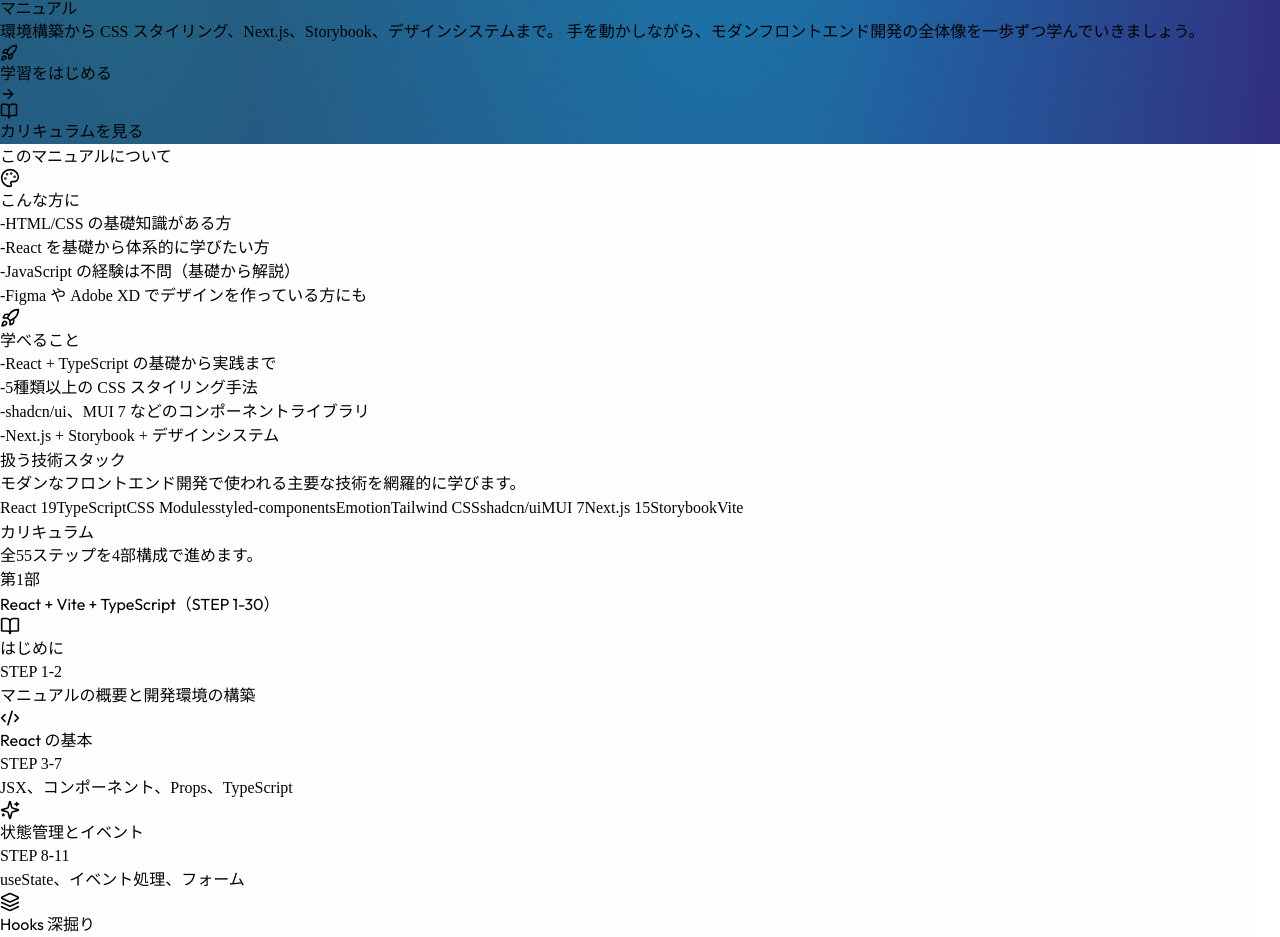
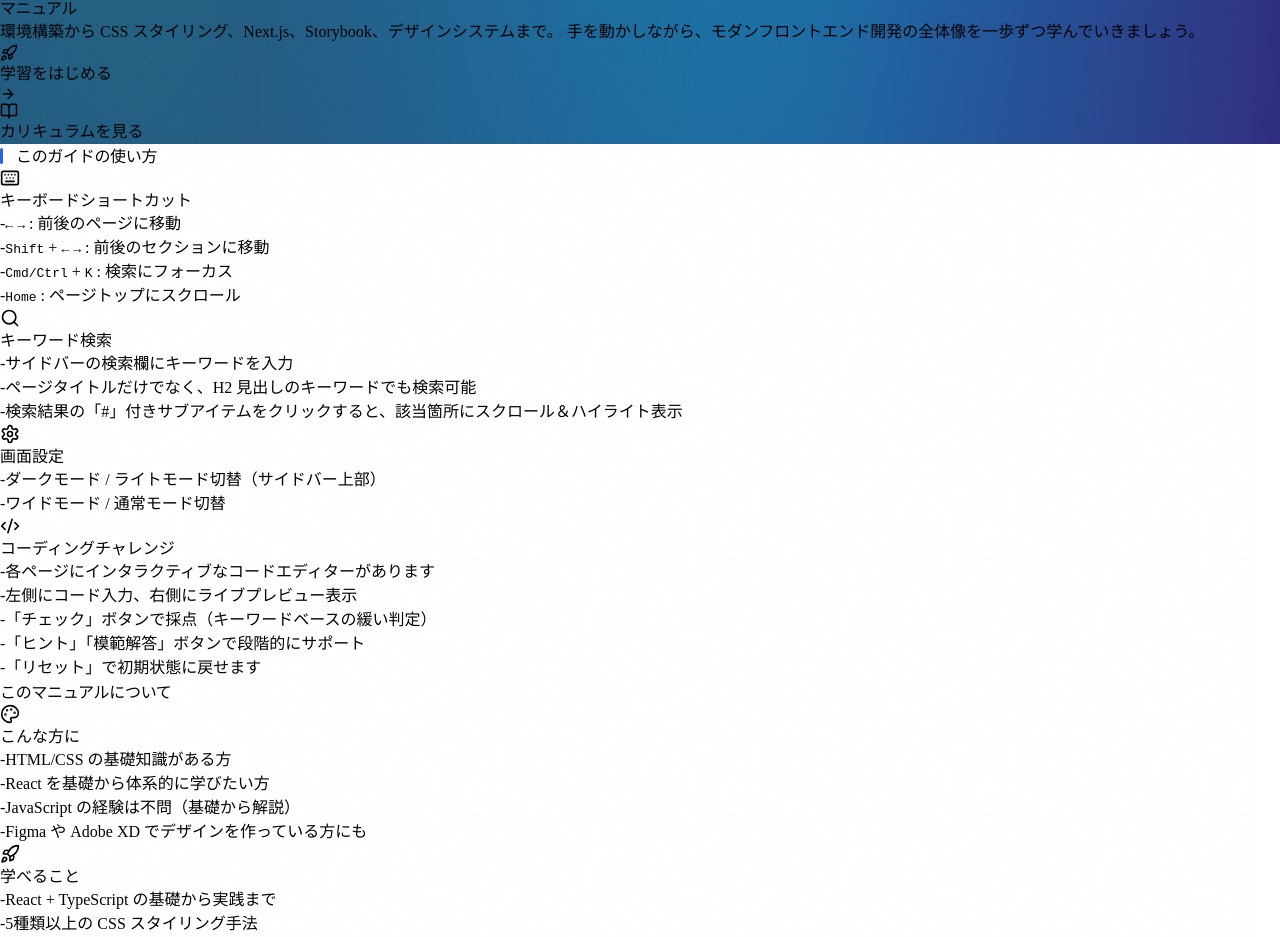
Before and after one commit to BoxPistols/react-manual, a React (Vite) app in the folder client/: page / in a window 1280 px wide. Shown: the part 4933-5870 px from the top of the page. Built offline with nearby package versions, Linux system fonts and the light colour scheme.

Commit message:
ホームページにガイドの使い方セクション追加

```diff
--- a/client/src/pages/Home.tsx
+++ b/client/src/pages/Home.tsx
@@ -1,4 +1,4 @@
-import { BookOpen, Code2, Layers, Palette, Rocket, Server, Layout, Sparkles, Zap, ArrowRight } from 'lucide-react';
+import { BookOpen, Code2, Layers, Palette, Rocket, Server, Layout, Sparkles, Zap, ArrowRight, Keyboard, Search, Settings } from 'lucide-react';
 import { Link } from 'wouter';
 import PageNavigation from '@/components/PageNavigation';
 
@@ -203,6 +203,110 @@
             </a>
           </div>
         </div>
+      </div>
+
+      {/* このガイドの使い方 */}
+      <div className="max-w-4xl mx-auto px-4 md:px-8 pt-16 pb-8">
+        <section>
+          <h2 className="text-3xl font-bold text-foreground mb-8 section-accent">このガイドの使い方</h2>
+          <div className="grid md:grid-cols-2 gap-6">
+            {/* キーボードショートカット */}
+            <div className="rounded-xl border border-border bg-card p-6 card-hover">
+              <div className="w-10 h-10 rounded-xl bg-violet-100 dark:bg-violet-900/40 flex items-center justify-center mb-4">
+                <Keyboard size={20} className="text-violet-600 dark:text-violet-400" />
+              </div>
+              <h3 className="text-lg font-bold text-foreground mb-3">キーボードショートカット</h3>
+              <ul className="text-sm text-muted-foreground space-y-2.5 leading-relaxed">
+                <li className="flex items-start gap-2">
+                  <span className="text-primary mt-0.5">-</span>
+                  <span><kbd className="px-1.5 py-0.5 rounded bg-muted text-xs font-mono border border-border">&larr;</kbd> <kbd className="px-1.5 py-0.5 rounded bg-muted text-xs font-mono border border-border">&rarr;</kbd> : 前後のページに移動</span>
+                </li>
+                <li className="flex items-start gap-2">
+                  <span className="text-primary mt-0.5">-</span>
+                  <span><kbd className="px-1.5 py-0.5 rounded bg-muted text-xs font-mono border border-border">Shift</kbd> + <kbd className="px-1.5 py-0.5 rounded bg-muted text-xs font-mono border border-border">&larr;</kbd> <kbd className="px-1.5 py-0.5 rounded bg-muted text-xs font-mono border border-border">&rarr;</kbd> : 前後のセクションに移動</span>
+                </li>
+                <li className="flex items-start gap-2">
+                  <span className="text-primary mt-0.5">-</span>
+                  <span><kbd className="px-1.5 py-0.5 rounded bg-muted text-xs font-mono border border-border">Cmd/Ctrl</kbd> + <kbd className="px-1.5 py-0.5 rounded bg-muted text-xs font-mono border border-border">K</kbd> : 検索にフォーカス</span>
+                </li>
+                <li className="flex items-start gap-2">
+                  <span className="text-primary mt-0.5">-</span>
+                  <span><kbd className="px-1.5 py-0.5 rounded bg-muted text-xs font-mono border border-border">Home</kbd> : ページトップにスクロール</span>
+                </li>
+              </ul>
+            </div>
+
+            {/* キーワード検索 */}
+            <div className="rounded-xl border border-border bg-card p-6 card-hover">
+              <div className="w-10 h-10 rounded-xl bg-sky-100 dark:bg-sky-900/40 flex items-center justify-center mb-4">
+                <Search size={20} className="text-sky-600 dark:text-sky-400" />
+              </div>
+              <h3 className="text-lg font-bold text-foreground mb-3">キーワード検索</h3>
+              <ul className="text-sm text-muted-foreground space-y-2.5 leading-relaxed">
+                <li className="flex items-start gap-2">
+                  <span className="text-primary mt-0.5">-</span>
+                  サイドバーの検索欄にキーワードを入力
+                </li>
+                <li className="flex items-start gap-2">
+                  <span className="text-primary mt-0.5">-</span>
+                  ページタイトルだけでなく、H2 見出しのキーワードでも検索可能
+                </li>
+                <li className="flex items-start gap-2">
+                  <span className="text-primary mt-0.5">-</span>
+                  検索結果の「#」付きサブアイテムをクリックすると、該当箇所にスクロール＆ハイライト表示
+                </li>
+              </ul>
+            </div>
+
+            {/* 画面設定 */}
+            <div className="rounded-xl border border-border bg-card p-6 card-hover">
+              <div className="w-10 h-10 rounded-xl bg-amber-100 dark:bg-amber-900/40 flex items-center justify-center mb-4">
+                <Settings size={20} className="text-amber-600 dark:text-amber-400" />
+              </div>
+              <h3 className="text-lg font-bold text-foreground mb-3">画面設定</h3>
+              <ul className="text-sm text-muted-foreground space-y-2.5 leading-relaxed">
+                <li className="flex items-start gap-2">
+                  <span className="text-primary mt-0.5">-</span>
+                  ダークモード / ライトモード切替（サイドバー上部）
+                </li>
+                <li className="flex items-start gap-2">
+                  <span className="text-primary mt-0.5">-</span>
+                  ワイドモード / 通常モード切替
+                </li>
+              </ul>
+            </div>
+
+            {/* コーディングチャレンジ */}
+            <div className="rounded-xl border border-border bg-card p-6 card-hover">
+              <div className="w-10 h-10 rounded-xl bg-emerald-100 dark:bg-emerald-900/40 flex items-center justify-center mb-4">
+                <Code2 size={20} className="text-emerald-600 dark:text-emerald-400" />
+              </div>
+              <h3 className="text-lg font-bold text-foreground mb-3">コーディングチャレンジ</h3>
+              <ul className="text-sm text-muted-foreground space-y-2.5 leading-relaxed">
+                <li className="flex items-start gap-2">
+                  <span className="text-primary mt-0.5">-</span>
+                  各ページにインタラクティブなコードエディターがあります
+                </li>
+                <li className="flex items-start gap-2">
+                  <span className="text-primary mt-0.5">-</span>
+                  左側にコード入力、右側にライブプレビュー表示
+                </li>
+                <li className="flex items-start gap-2">
+                  <span className="text-primary mt-0.5">-</span>
+                  「チェック」ボタンで採点（キーワードベースの緩い判定）
+                </li>
+                <li className="flex items-start gap-2">
+                  <span className="text-primary mt-0.5">-</span>
+                  「ヒント」「模範解答」ボタンで段階的にサポート
+                </li>
+                <li className="flex items-start gap-2">
+                  <span className="text-primary mt-0.5">-</span>
+                  「リセット」で初期状態に戻せます
+                </li>
+              </ul>
+            </div>
+          </div>
+        </section>
       </div>
 
       <div className="max-w-4xl mx-auto px-4 md:px-8 py-16">
```
